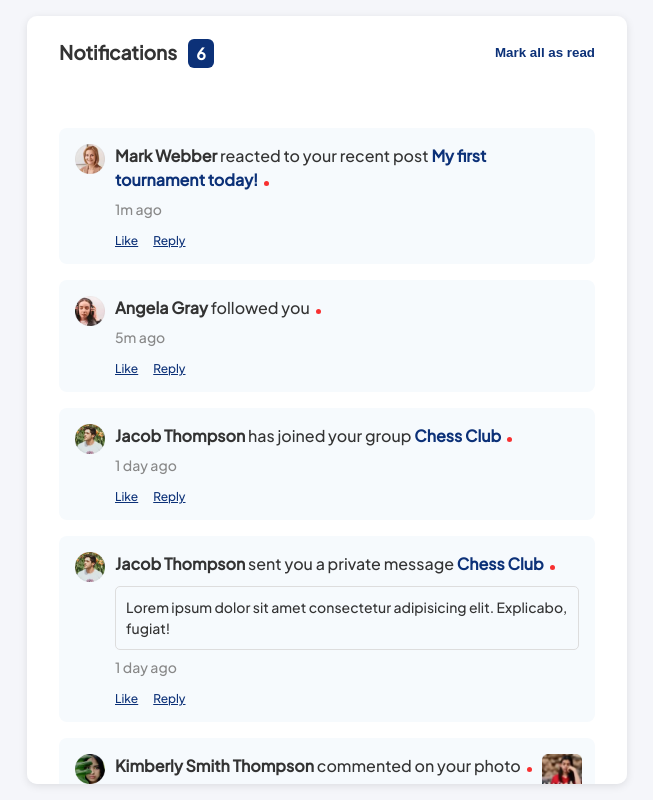
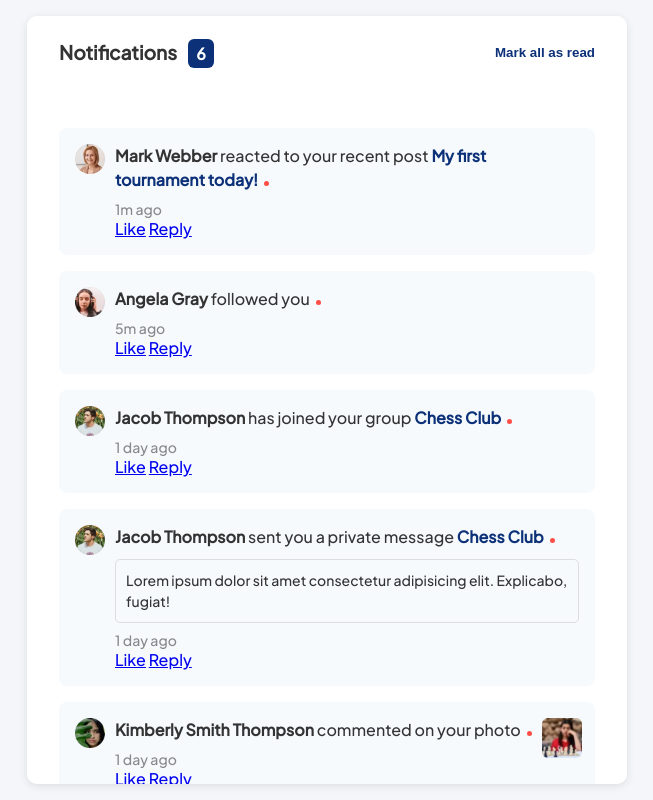
Before and after one commit to abdull65/Notification-page-frontend-mentor-, a plain HTML site: page index.html in a window 1280 px wide. Shown: the whole page, without its empty margins (313-966 px from the left). Drawn offline with Linux system fonts and the light colour scheme.

Commit message:
Update style.css

```diff
--- a/style/style.css
+++ b/style/style.css
@@ -127,7 +127,7 @@
     width: 5px;
     margin-top: -10px;
     margin-left: 3px;
-    background-color: rgb(248, 48, 48);
+    background-color: #ff4e47;
     border-radius: 50%;
   }
   .notification .text-box p.message {
@@ -137,14 +137,3 @@
     border-radius: 5px;
     font-size: 14px;
   }
-
-  .btn-box {
-      display: flex;
-      align-items: center;
-      gap: 15px;
-      margin-top: 15px;
-    }
-    .btn-box .action-btn{
-        font-size: 12px;
-        color: #0c3178;
-    }
```
